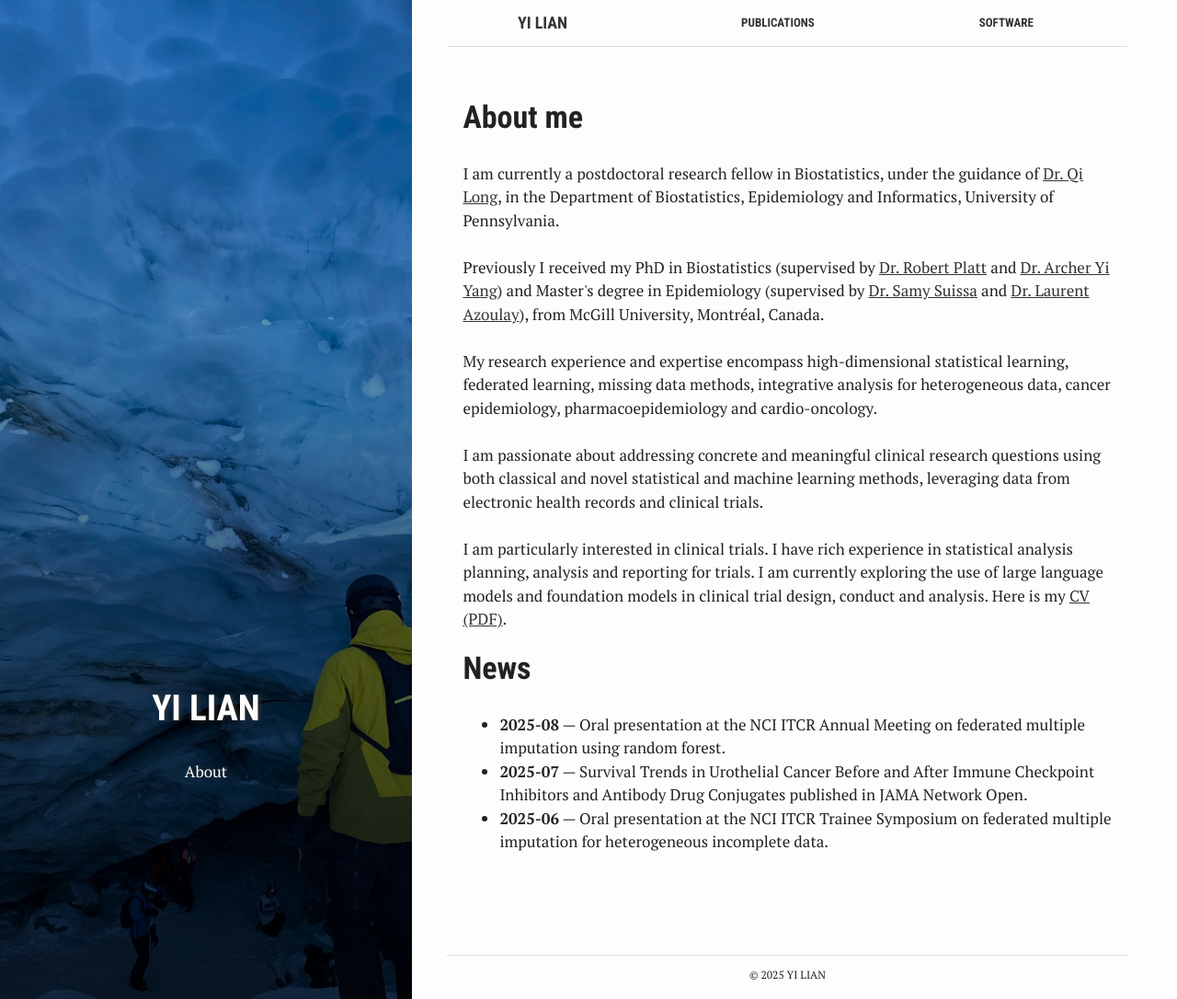
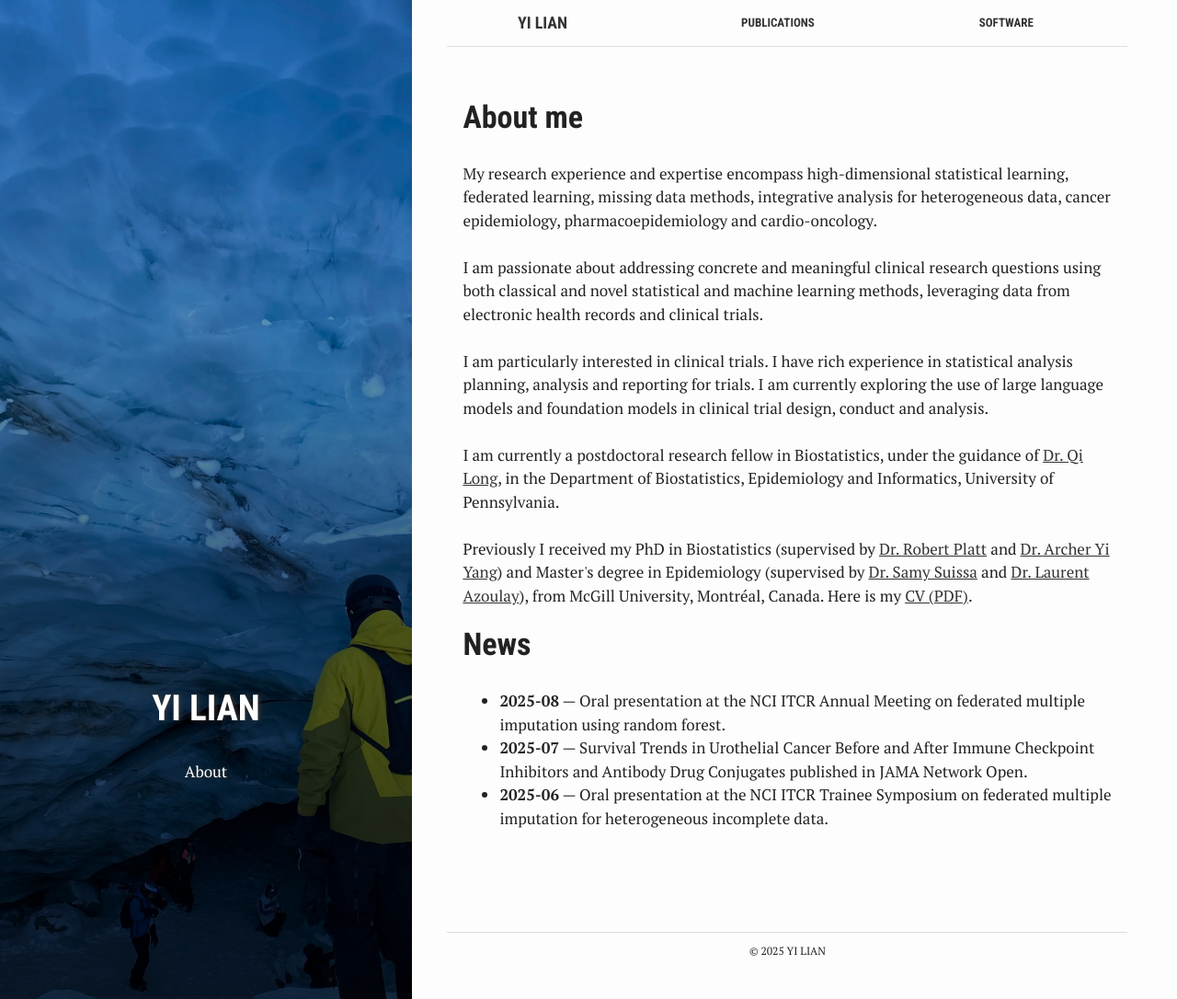
Before and after one commit to ly129/ly129.github.io, a Jekyll site: the page built from index.html, in a window 1280 px wide and 1086 px high. Shown: the whole window at 92% size. Built offline with Jekyll 4.4.1, drawn with Linux system fonts in a browser that asks for light colours.

```diff
--- a/index.html
+++ b/index.html
@@ -8,18 +8,19 @@ permalink: /
 ---
 
 <h1>About me</h1>
-<p>I am currently a postdoctoral research fellow in Biostatistics, under the guidance of <a href=https://www.dbei.med.upenn.edu/bio/qi-long-phd>Dr. Qi Long</a>, in the Department of Biostatistics, Epidemiology and Informatics, University of Pennsylvania. <br> <br>
-
-Previously I received my PhD in Biostatistics (supervised by <a href=https://www.mcgill.ca/epi-biostat-occh/robert-william-platt>Dr. Robert Platt</a> and <a href=https://www.math.mcgill.ca/yyang/>Dr. Archer Yi Yang</a>) and Master's degree in Epidemiology (supervised by <a href=https://www.mcgill.ca/epi-biostat-occh/samy-suissa/>Dr. Samy Suissa</a> and <a href=https://www.mcgill.ca/epi-biostat-occh/laurent-azoulay>Dr. Laurent Azoulay</a>), from McGill University, Montréal, Canada.<br><br>
-
-My research experience and expertise encompass high-dimensional statistical learning, federated learning, missing data methods, integrative analysis for heterogeneous data, cancer epidemiology, pharmacoepidemiology and cardio-oncology.<br><br>
+<p>My research experience and expertise encompass high-dimensional statistical learning, federated learning, missing data methods, integrative analysis for heterogeneous data, cancer epidemiology, pharmacoepidemiology and cardio-oncology.<br><br>
 
 I am passionate about addressing concrete and meaningful clinical research questions using both classical and novel statistical and machine learning methods, leveraging data from electronic health records and clinical trials.<br><br>
 
-I am particularly interested in clinical trials. I have rich experience in statistical analysis planning, analysis and reporting for trials. I am currently exploring the use of large language models and foundation models in clinical trial design, conduct and analysis.
+I am particularly interested in clinical trials. I have rich experience in statistical analysis planning, analysis and reporting for trials. I am currently exploring the use of large language models and foundation models in clinical trial design, conduct and analysis.<br><br>
+
+I am currently a postdoctoral research fellow in Biostatistics, under the guidance of <a href=https://www.dbei.med.upenn.edu/bio/qi-long-phd>Dr. Qi Long</a>, in the Department of Biostatistics, Epidemiology and Informatics, University of Pennsylvania. <br> <br>
+
+Previously I received my PhD in Biostatistics (supervised by <a href=https://www.mcgill.ca/epi-biostat-occh/robert-william-platt>Dr. Robert Platt</a> and <a href=https://www.math.mcgill.ca/yyang/>Dr. Archer Yi Yang</a>) and Master's degree in Epidemiology (supervised by <a href=https://www.mcgill.ca/epi-biostat-occh/samy-suissa/>Dr. Samy Suissa</a> and <a href=https://www.mcgill.ca/epi-biostat-occh/laurent-azoulay>Dr. Laurent Azoulay</a>), from McGill University, Montréal, Canada. Here is my <a href="{{ '/assets/cv/CV_YiLian_July2025.pdf' | relative_url }}">CV (PDF)</a>.
+
 </p>
 
-Here is my <a href="{{ '/assets/cv/CV_YiLian_July2025.pdf' | relative_url }}">CV (PDF)</a>.
+
 
 <h1>News</h1>
 <!-- {% for post in site.posts limit: 5 %}
```
